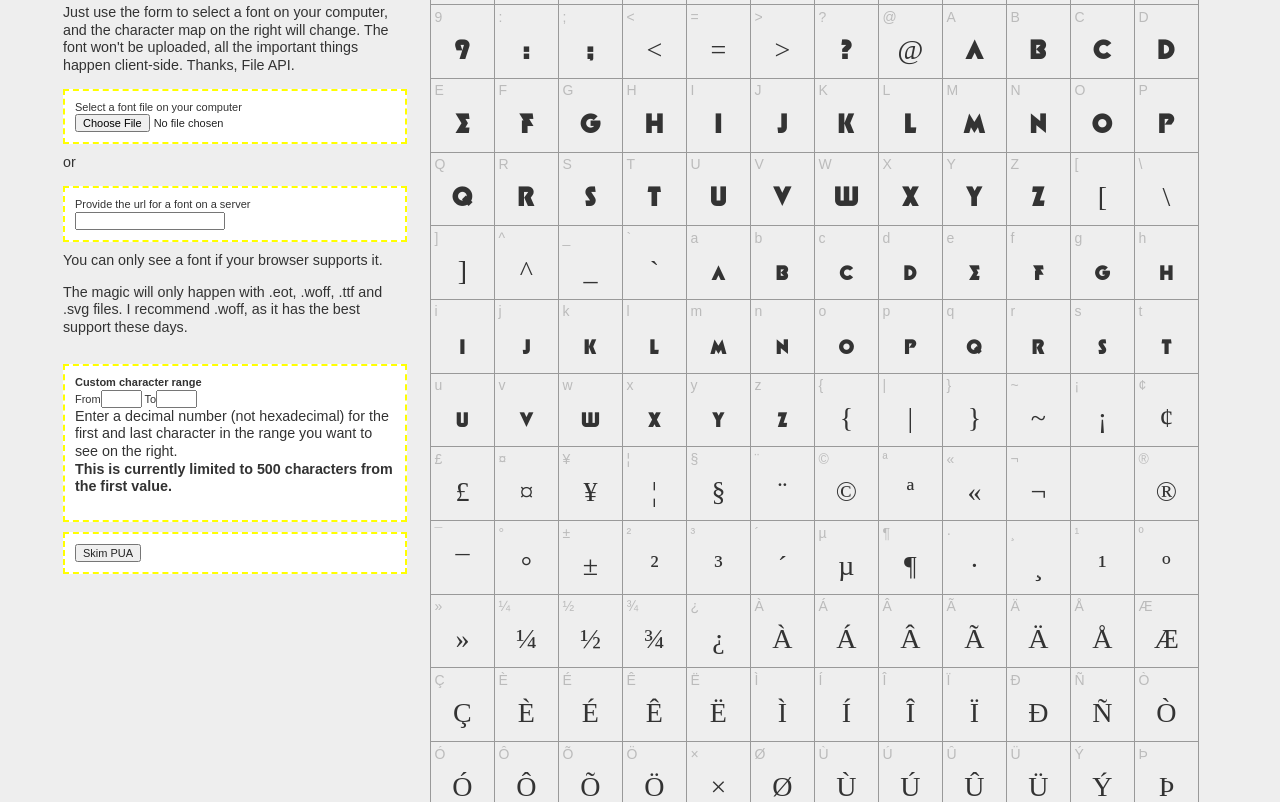
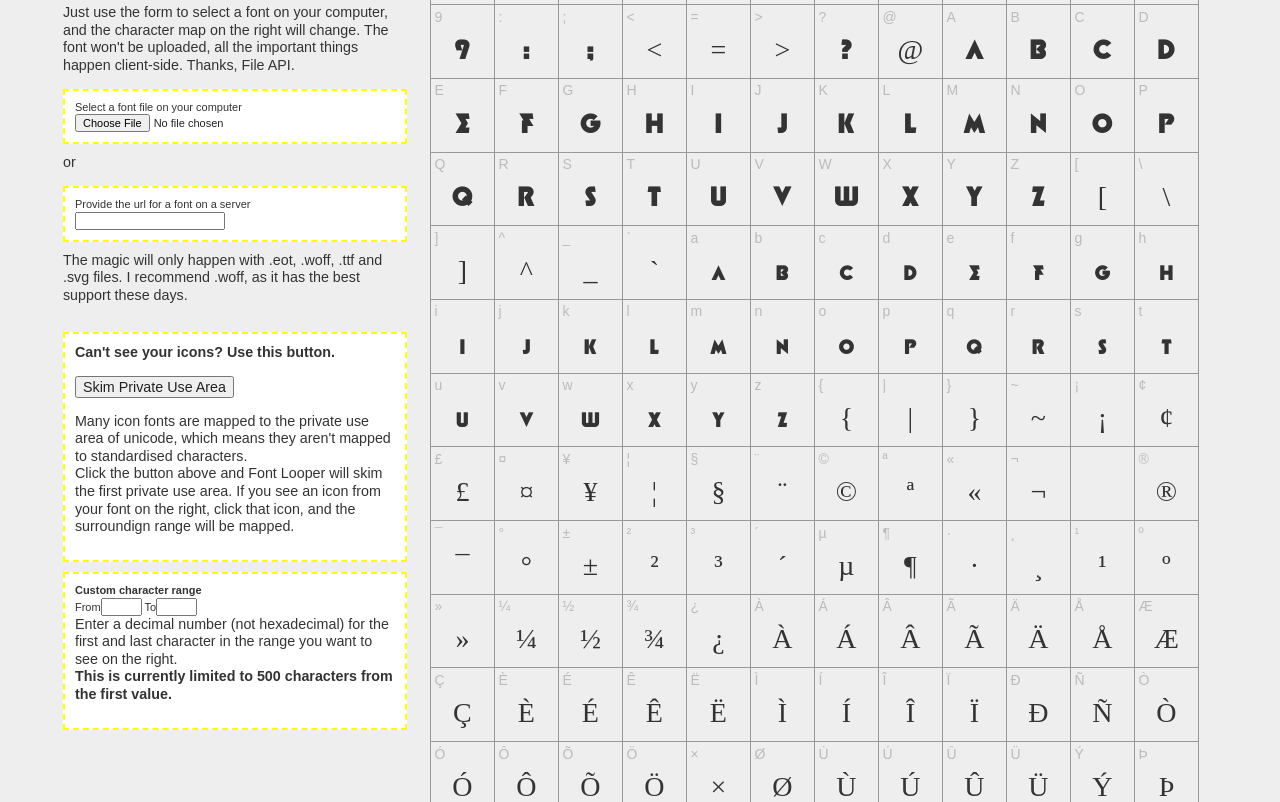
Before and after one commit to dartokloning/font-looper, a PHP site: page / in a window 1280 px wide. Shown: the part 243-1045 px from the top of the page. Run offline with PHP 8.4, Linux system fonts and the light colour scheme; data that the repository does not hold is empty; some libraries are stand-ins or nearby versions.

Commit message:
Adjusting mapping limits, variety

```diff
--- a/font-looper/custom-range.php
+++ b/font-looper/custom-range.php
@@ -19,8 +19,8 @@
 
 	if(isset($_GET['pua_skim']) && $_GET['pua_skim'] == 'true'){
 		$ps_skim = array();
-		for($i=0;$i<32;$i++){
-			$shot = $i + 61440 + ($i * 200);
+		for($i=0;$i<64;$i++){
+			$shot = $i + 57344 + ($i * 100);
 			$ps_skim[$i * 3] = $shot;
 			$ps_skim[$i * 3 + 1] = $shot + 1;
 			$ps_skim[$i * 3 + 2] = $shot + 3;
--- a/font-looper/index.php
+++ b/font-looper/index.php
@@ -96,13 +96,19 @@
 							<input type="text" id="web-font-file" />
 							<span class="check"></span>
 						</fieldset>
-
-							<p>You can only see a font if your browser supports it.</p>
-							<p>The magic will only happen with .eot, .woff, .ttf and .svg files. I recommend .woff, as it has the best support these days.</p>
+						<p>The magic will only happen with .eot, .woff, .ttf and .svg files. I recommend .woff, as it has the best support these days.</p>
 						<div class="advanced">
 							<div class="title">
 
 							</div>
+
+							<fieldset>
+								<p><strong>Can't see your icons? Use this button.</strong></p>
+								<p><button class="skim-private">Skim Private Use Area</button></p>
+								<p>Many icon fonts are mapped to the private use area of unicode, which means they aren't mapped to standardised characters.<br />
+									Click the button above and Font Looper will skim the first private use area. If you see an icon from your font on the right, click that icon, and the surroundign range will be mapped.
+								</p>
+							</fieldset>
 							<fieldset>
 								<strong>Custom character range</strong><br />
 								<label for="">From</label><input type="" class="num-range range-start" />
@@ -110,9 +116,6 @@
 								<p>Enter a decimal number (not hexadecimal) for the first and last character in the range you want to see on the right.<br />
 									<strong>This is currently limited to 500 characters from the first value.</strong>
 								</p>
-							</fieldset>
-							<fieldset>
-								<button class="skim-private">Skim PUA</button>
 							</fieldset>
 						</div>
 						<!-- Next step
--- a/font-looper/js/script.js
+++ b/font-looper/js/script.js
@@ -123,7 +123,7 @@ $('.skim-private').click(function(){
 $('.char-map').on("click","div.pua",function(){
 	var focusedCode = parseInt($(this).children('span').data('decimal'));
 	console.log(focusedCode);
-	$('.char-map').load('custom-range.php?range_start='+ (focusedCode - 10) +'&range_end='+ (focusedCode + 489),
+	$('.char-map').load('custom-range.php?range_start='+ (focusedCode - 50) +'&range_end='+ (focusedCode + 449),
 	function(){
 		$(".char-map").on("change","#pua-code-"+focusedCode,function(){
 			$('html, body').animate({
```
